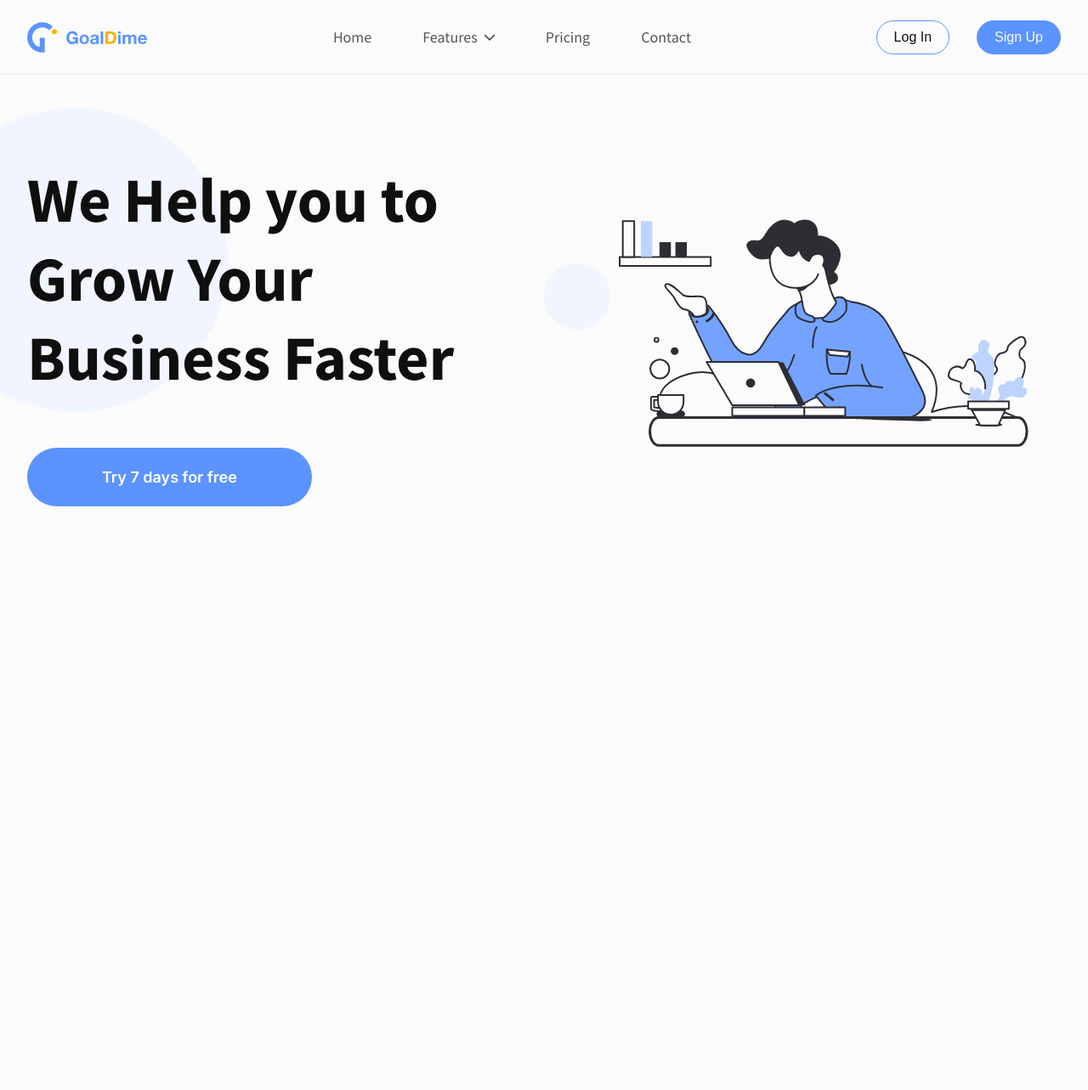
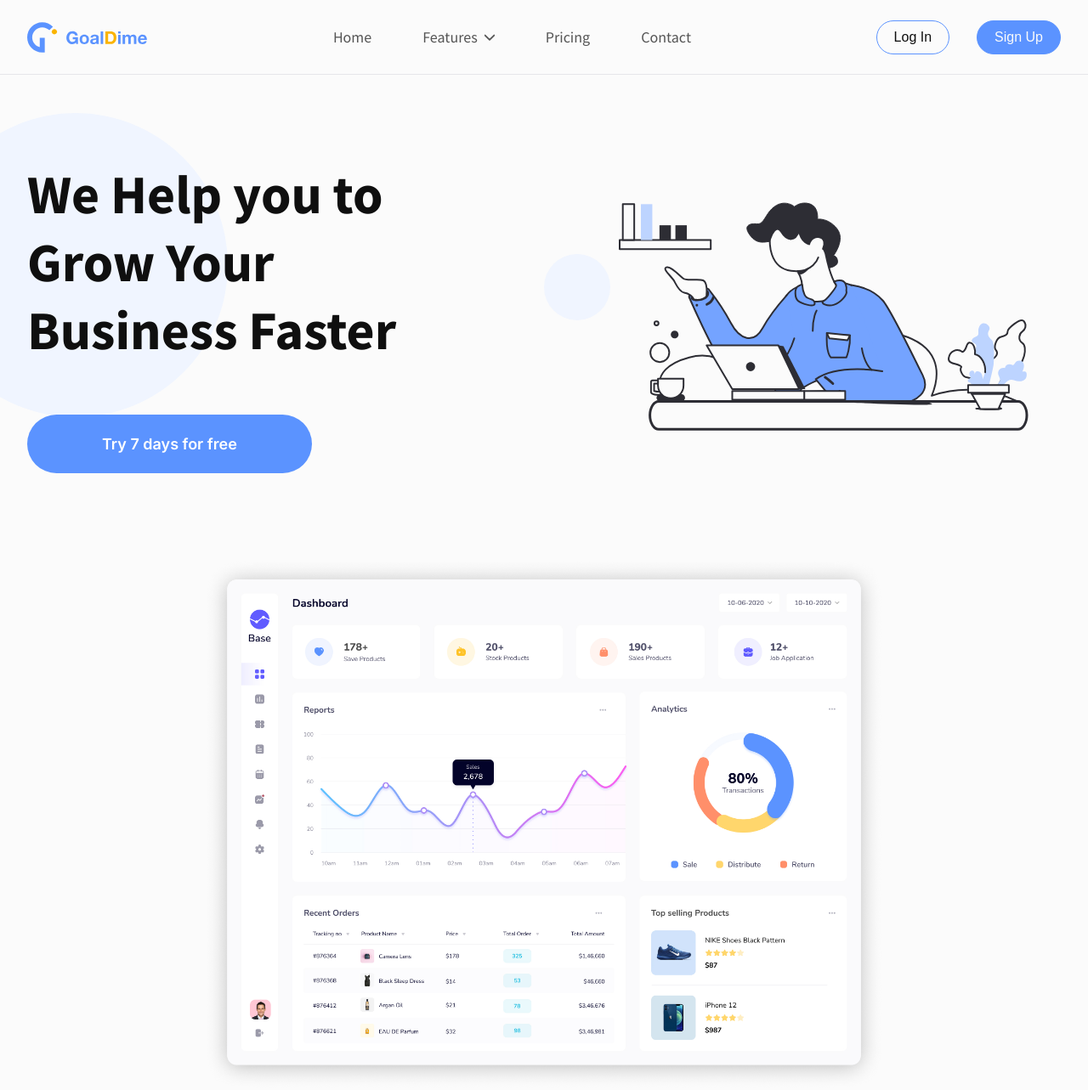
Before and after one commit to pujiragil/goaldime, a Next.js app: page / in a window 1280 px wide. Shown: the whole page at 85% size. Before the commit the page ends 800 px from the top, so only its background shows below. Built offline with nearby package versions, Linux system fonts and the light colour scheme.

Commit message:
add dashboard image section

```diff
--- /dev/null
+++ b/components/Dashboard/index.tsx
@@ -0,0 +1,40 @@
+import styled from "styled-components"
+
+const Container = styled.section`
+  padding: 0 1rem;
+  overflow: hidden;
+  width: 100%;
+
+  @media screen and (min-width: 768px) {
+    display: flex;
+    justify-content: center;
+  }
+`
+
+const DashboardImage = styled.img`
+  height: 347px;
+  width: auto;
+  position: relative;
+  object-fit: cover;
+  top: 0;
+  right: -15%;
+  z-index: 10;
+
+  @media screen and (min-width: 768px) {
+    position: static;
+    width: 674px;
+    height: auto;
+  }
+
+  @media screen and (min-width: 1024px) {
+    width: 800px;
+  }
+`
+
+export default function Dashboard() {
+  return (
+    <Container>
+      <DashboardImage src="/images/dashboard.png" alt="dashboard" />
+    </Container>
+  )
+}
--- a/components/Global/index.tsx
+++ b/components/Global/index.tsx
@@ -16,19 +16,25 @@ interface TitleProps {
   smSize?: string;
   mdSize?: string;
   xlSize?: string;
+  smWidth?: string;
+  mdWidth?: string;
+  lgWidth?: string;
 }
 
 export const Title = styled.h1<TitleProps>`
   color: ${({ theme }) => theme.colors.primary};
   font-weight: 700;
   font-size: ${({ smSize }) => smSize ? smSize : "2.5rem"};
+  width: ${({ smWidth }) => smWidth ? smWidth : "100%"};
 
   @media screen and (min-width: 768px) {
     font-size: ${({ mdSize }) => mdSize ? mdSize : "3rem"};
+    width: ${({ mdWidth }) => mdWidth ? mdWidth : "100%"};
   }
 
   @media screen and (min-width: 1024px) {
     font-size: ${({ xlSize }) => xlSize ? xlSize : "3.5rem"};
+    width: ${({ lgWidth }) => lgWidth ? lgWidth : "100%"};
   }
 `
 
--- a/components/Hero/index.tsx
+++ b/components/Hero/index.tsx
@@ -23,8 +23,10 @@ const HeroContent = styled.div`
   display: flex;
   flex-direction: column;
   text-align: center;
+  align-items: center;
 
   @media screen and (min-width: 1024px) {
+    align-items: flex-start;
     text-align: left;
     gap: 60px;
   }
@@ -92,7 +94,7 @@ export default function Hero() {
     <Container>
       <HeroWrapper>
         <HeroContent>
-          <Title mdSize="74px" xlSize="74px">We Help you to Grow Your Business Faster</Title>
+          <Title mdSize="74px" xlSize="4rem" mdWidth="75%" lgWidth="90%">We Help you to Grow Your Business Faster</Title>
           <Button mdWidth={"60%"} className={`${inter.className} btn-show`}>
             Try 7 days for free
           </Button>
--- a/components/Layout/index.tsx
+++ b/components/Layout/index.tsx
@@ -5,6 +5,7 @@ import styled from "styled-components"
 const Container = styled.main`
   max-width: 1440px;
   margin: 0 auto;
+  height: auto;
 `
 
 export interface LayoutProps {
--- a/pages/index.tsx
+++ b/pages/index.tsx
@@ -1,3 +1,4 @@
+import Dashboard from "../components/Dashboard";
 import Hero from "../components/Hero";
 import Layout from "../components/Layout";
 import Navbar from "../components/Navbar";
@@ -7,6 +8,7 @@ export default function Home() {
     <Layout>
       <Navbar />
       <Hero />
+      <Dashboard />
     </Layout>
   )
 }
```
